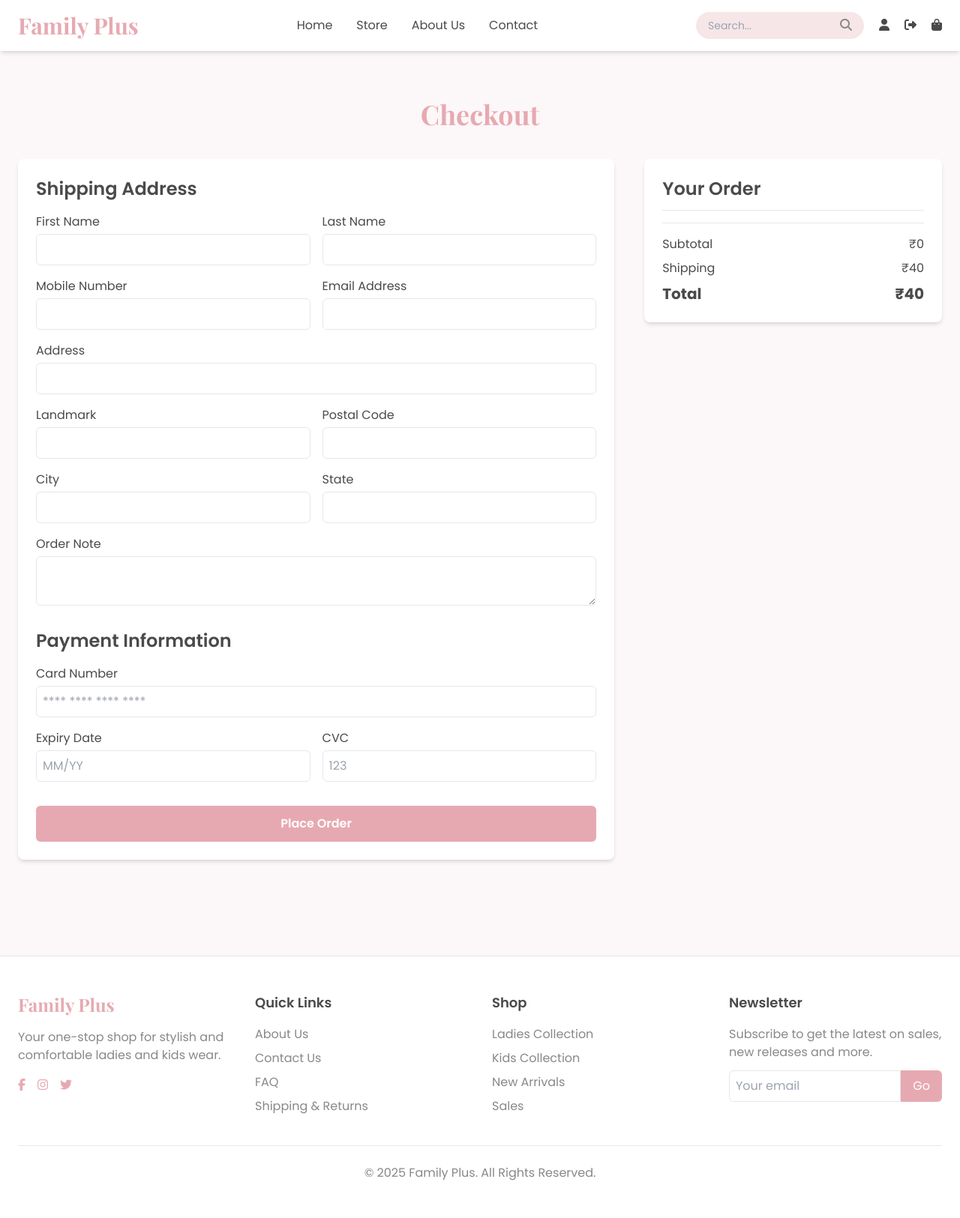
After one commit to navafv/familyplus, a Django app: page /cart/checkout/ in a window 1280 px wide. The commit adds this page. Shown: the whole page at 75% size. Run offline with Django 5.2, Linux system fonts and the light colour scheme; the visitor is signed in with stand-in values (Sample User, id 1); data that the repository does not hold is empty; some libraries are stand-ins or nearby versions.

Commit message:
handled cart and checkout

```diff
--- a/carts/context_processors.py
+++ b/carts/context_processors.py
@@ -8,7 +8,10 @@ def counter(request):
     else:
         try:
             cart = Cart.objects.filter(cart_id=_cart_id(request))
-            cart_items = CartItem.objects.all().filter(cart=cart[:1])
+            if request.user.is_authenticated:
+                cart_items = CartItem.objects.all().filter(user=request.user)
+            else:
+                cart_items = CartItem.objects.all().filter(cart=cart[:1])
             for cart_item in cart_items:
                 cart_count += cart_item.quantity
         except Cart.DoesNotExist:
--- a/carts/models.py
+++ b/carts/models.py
@@ -1,5 +1,6 @@
 from django.db import models
 from store.models import Product, Variation
+from accounts.models import Account
 
 # Create your models here.
 
@@ -11,9 +12,10 @@ class Cart(models.Model):
         return self.cart_id
 
 class CartItem(models.Model):
+    user = models.ForeignKey(Account, on_delete=models.CASCADE, null=True)
     product = models.ForeignKey(Product, on_delete=models.CASCADE)
     variations = models.ManyToManyField(Variation, blank=True)
-    cart = models.ForeignKey(Cart, on_delete=models.CASCADE)
+    cart = models.ForeignKey(Cart, on_delete=models.CASCADE, null=True)
     quantity = models.IntegerField()
     is_active = models.BooleanField(default=True)
 
--- a/carts/urls.py
+++ b/carts/urls.py
@@ -6,4 +6,6 @@ urlpatterns = [
     path("add_cart/<int:product_id>/", views.add_cart, name="add_cart"),
     path("remove_cart/<int:product_id>/<int:cart_item_id>/", views.remove_cart, name="remove_cart"),
     path("remove_cart_item/<int:product_id>/<int:cart_item_id>/", views.remove_cart_item, name="remove_cart_item"),
+
+    path("checkout/", views.checkout, name="checkout"),
 ]
--- a/carts/views.py
+++ b/carts/views.py
@@ -3,6 +3,7 @@ from django.http import HttpResponse
 from store.models import Product, Variation
 from .models import Cart, CartItem
 from django.core.exceptions import ObjectDoesNotExist
+from django.contrib.auth.decorators import login_required
 
 # Create your views here.
 
@@ -13,72 +14,127 @@ def _cart_id(request):
     return cart
 
 def add_cart(request, product_id):
+    current_user = request.user
     product = Product.objects.get(id=product_id) # get the product
-    product_variation = []
+    # if the user is authenticated
+    if current_user.is_authenticated:
+        product_variation = []
 
-    if request.method == 'POST':
-        for item in request.POST:
-            key = item
-            value = request.POST[key]
+        if request.method == 'POST':
+            for item in request.POST:
+                key = item
+                value = request.POST[key]
 
-            try:
-                variation = Variation.objects.get(product=product, variation_category__iexact=key, variation_value__iexact=value)
-                product_variation.append(variation)
-            except:
-                pass
+                try:
+                    variation = Variation.objects.get(product=product, variation_category__iexact=key, variation_value__iexact=value)
+                    product_variation.append(variation)
+                except:
+                    pass
 
-    try:
-        cart = Cart.objects.get(cart_id=_cart_id(request)) #get the cart using the cart_id present in the session
-    except Cart.DoesNotExist:
-        cart = Cart.objects.create(
-            cart_id = _cart_id(request)
-        )
-    cart.save()
+        is_cart_item_exists = CartItem.objects.filter(product=product, user=current_user).exists()
+        if is_cart_item_exists:
+            cart_item = CartItem.objects.filter(product=product, user=current_user)
+            ex_var_list = []
+            id = []
+            for item in cart_item:
+                existing_variation = item.variations.all()
+                ex_var_list.append(list(existing_variation))
+                id.append(item.id)
 
-    is_cart_item_exists = CartItem.objects.filter(product=product, cart=cart).exists()
-    if is_cart_item_exists:
-        cart_item = CartItem.objects.filter(product=product, cart=cart)
-        # existing_variations -> database
-        # current_variation -> product_carion
-        # item_id -> database
-        ex_var_list = []
-        id = []
-        for item in cart_item:
-            existing_variation = item.variations.all()
-            ex_var_list.append(list(existing_variation))
-            id.append(item.id)
+            if product_variation in ex_var_list:
+                # increase the cart item quantity
+                index = ex_var_list.index(product_variation)
+                item_id = id[index]
+                item = CartItem.objects.get(product=product, id=item_id)
+                item.quantity += 1
+                item.save()
+            else:
+                item = CartItem.objects.create(product=product, quantity=1, user=current_user)
+                if len(product_variation) > 0:
+                    item.variations.clear()
+                    item.variations.add(*product_variation)
+                item.save()
+        else:
+            cart_item = CartItem.objects.create(
+                product = product,
+                quantity = 1,
+                user = current_user,
+            )
+            if len(product_variation) > 0:
+                cart_item.variations.clear()
+                cart_item.variations.add(*product_variation)
+            cart_item.save()
+        return redirect('cart')
+    # if the user is not authenticated
+    else:
+        product_variation = []
 
-        if product_variation in ex_var_list:
-            # increase the cart item quantity
-            index = ex_var_list.index(product_variation)
-            item_id = id[index]
-            item = CartItem.objects.get(product=product, id=item_id)
-            item.quantity += 1
-            item.save()
+        if request.method == 'POST':
+            for item in request.POST:
+                key = item
+                value = request.POST[key]
 
+                try:
+                    variation = Variation.objects.get(product=product, variation_category__iexact=key, variation_value__iexact=value)
+                    product_variation.append(variation)
+                except:
+                    pass
+
+        try:
+            cart = Cart.objects.get(cart_id=_cart_id(request)) #get the cart using the cart_id present in the session
+        except Cart.DoesNotExist:
+            cart = Cart.objects.create(
+                cart_id = _cart_id(request)
+            )
+
+        cart.save()
+
+        is_cart_item_exists = CartItem.objects.filter(product=product, cart=cart).exists()
+        if is_cart_item_exists:
+            cart_item = CartItem.objects.filter(product=product, cart=cart)
+            # existing_variations -> database
+            # current_variation -> product_carion
+            # item_id -> database
+            ex_var_list = []
+            id = []
+            for item in cart_item:
+                existing_variation = item.variations.all()
+                ex_var_list.append(list(existing_variation))
+                id.append(item.id)
+
+            if product_variation in ex_var_list:
+                # increase the cart item quantity
+                index = ex_var_list.index(product_variation)
+                item_id = id[index]
+                item = CartItem.objects.get(product=product, id=item_id)
+                item.quantity += 1
+                item.save()
+            else:
+                item = CartItem.objects.create(product=product, quantity=1, cart=cart)
+                if len(product_variation) > 0:
+                    item.variations.clear()
+                    item.variations.add(*product_variation)
+                item.save()
         else:
-            item = CartItem.objects.create(product=product, quantity=1, cart=cart)
+            cart_item = CartItem.objects.create(
+                product = product,
+                quantity = 1,
+                cart = cart,
+            )
             if len(product_variation) > 0:
-                item.variations.clear()
-                item.variations.add(*product_variation)
-            item.save()
-    else:
-        cart_item = CartItem.objects.create(
-            product = product,
-            quantity = 1,
-            cart = cart,
-        )
-        if len(product_variation) > 0:
-            cart_item.variations.clear()
-            cart_item.variations.add(*product_variation)
-        cart_item.save()
-    return redirect('cart')
+                cart_item.variations.clear()
+                cart_item.variations.add(*product_variation)
+            cart_item.save()
+        return redirect('cart')
 
 def remove_cart(request, product_id, cart_item_id):
-    cart = Cart.objects.get(cart_id=_cart_id(request))
     product = get_object_or_404(Product, id=product_id)
     try:
-        cart_item = CartItem.objects.get(product=product, cart=cart, id=cart_item_id)
+        if request.user.is_authenticated:
+            cart_item = CartItem.objects.get(product=product, user=request.user, id=cart_item_id)
+        else:
+            cart = Cart.objects.get(cart_id=_cart_id(request))
+            cart_item = CartItem.objects.get(product=product, cart=cart, id=cart_item_id)
         if cart_item.quantity > 1:
             cart_item.quantity -= 1
             cart_item.save()
@@ -89,9 +145,12 @@ def remove_cart(request, product_id, cart_item_id):
     return redirect('cart')
 
 def remove_cart_item(request, product_id, cart_item_id):
-    cart = Cart.objects.get(cart_id=_cart_id(request))
     product = get_object_or_404(Product, id=product_id)
-    cart_item = CartItem.objects.get(product=product, cart=cart, id=cart_item_id)
+    if request.user.is_authenticated:
+        cart_item = CartItem.objects.get(product=product, user=request.user, id=cart_item_id)
+    else:
+        cart = Cart.objects.get(cart_id=_cart_id(request))
+        cart_item = CartItem.objects.get(product=product, cart=cart, id=cart_item_id)
     cart_item.delete()
     return redirect('cart')
 
@@ -99,8 +158,11 @@ def cart(request, total=0, quantity=0, cart_items=None):
     try:
         shipping = 0
         grand_total = 0
-        cart = Cart.objects.get(cart_id=_cart_id(request))
-        cart_items = CartItem.objects.filter(cart=cart, is_active=True)
+        if request.user.is_authenticated:
+            cart_items = CartItem.objects.filter(user=request.user, is_active=True)
+        else:
+            cart = Cart.objects.get(cart_id=_cart_id(request))
+            cart_items = CartItem.objects.filter(cart=cart, is_active=True)
         for cart_item in cart_items:
             total += (cart_item.product.price * cart_item.quantity)
             quantity += cart_item.quantity
@@ -118,3 +180,27 @@ def cart(request, total=0, quantity=0, cart_items=None):
         'grand_total': grand_total,
     }
     return render(request, 'store/cart.html', context)
+
+@login_required(login_url='login')
+def checkout(request, total=0, quantity=0, cart_items=None):
+    try:
+        shipping = 0
+        grand_total = 0
+        cart_items = CartItem.objects.filter(user=request.user, is_active=True)
+        for cart_item in cart_items:
+            total += (cart_item.product.price * cart_item.quantity)
+            quantity += cart_item.quantity
+        # tax = (2 * total) / 100           # 2% of total
+        shipping = 40
+        grand_total = total + shipping
+    except ObjectDoesNotExist:
+        pass # just ignore
+
+    context = {
+        'total': total,
+        'quantity': quantity,
+        'cart_items': cart_items,
+        'shipping': shipping,
+        'grand_total': grand_total,
+    }
+    return render(request, 'store/checkout.html', context)
--- a/templates/store/cart.html
+++ b/templates/store/cart.html
@@ -63,7 +63,7 @@
                                 <span>Total</span>
                                 <span>₹{{ grand_total }}</span>
                             </div>
-                            <a href="#" data-page="checkout" class="block text-center bg-primary text-white w-full py-3 mt-6 rounded-md font-semibold hover:bg-opacity-90 transition">Proceed to Checkout</a>
+                            <a href="{% url 'checkout' %}" data-page="checkout" class="block text-center bg-primary text-white w-full py-3 mt-6 rounded-md font-semibold hover:bg-opacity-90 transition">Proceed to Checkout</a>
                          </div>
                     </div>
                     {% endif %}
--- /dev/null
+++ b/templates/store/checkout.html
@@ -0,0 +1,95 @@
+{% extends "base.html" %}
+
+{% block content %}
+    <main>
+        <!-- Checkout Page -->
+        <section id="checkout" class="page">
+            <div class="container mx-auto px-6 py-16">
+                <h1 class="text-4xl font-serif text-center text-primary mb-10">Checkout</h1>
+                <form action="" method="POST" class="flex flex-col lg:flex-row-reverse gap-10">
+                    {% csrf_token %}
+                    <div class="w-full lg:w-1/3">
+                        <div class="bg-white p-6 rounded-lg shadow-md">
+                            <h2 class="text-2xl font-semibold border-b pb-3 mb-4">Your Order</h2>
+                            {% for cart_item in cart_items %}
+                            <div class="flex justify-between items-center mb-3">
+                                <span class="text-text-dark">
+                                    {{ cart_item.product.product_name }} x {{ cart_item.quantity }}<br>
+                                    <span class="text-xs">
+                                        {% if cart_item.variations.all %}
+                                            {% for item in cart_item.variations.all %}
+                                                {{ item.variation_category | capfirst }}: {{ item.variation_value | capfirst }}<span class="last:hidden">,</span>
+                                            {% endfor %}
+                                        {% endif %}
+                                    </span>
+                                </span>
+                                <span class="font-semibold">
+                                    ₹{{ cart_item.sub_total }}<br>
+                                    <span class="font-normal text-xs">₹{{ cart_item.product.price }} each</span>
+                                </span>
+                            </div>
+                            {% endfor %}
+                            <div class="border-t pt-4 mt-4 space-y-2">
+                                <div class="flex justify-between"><span>Subtotal</span><span>₹{{ total }}</span></div>
+                                <div class="flex justify-between"><span>Shipping</span><span>₹{{ shipping }}</span></div>
+                                <div class="flex justify-between font-bold text-xl"><span>Total</span><span>₹{{ grand_total }}</span></div>
+                            </div>
+                        </div>
+                    </div>
+                    <div class="w-full lg:w-2/3 bg-white p-6 rounded-lg shadow-md">
+                        <h2 class="text-2xl font-semibold mb-4">Shipping Address</h2>
+                        <div class="grid grid-cols-1 md:grid-cols-2 gap-4 mb-6">
+                            <div>
+                                <label class="block mb-1">First Name</label>
+                                <input type="text" class="w-full p-2 border rounded-md" name="first_name" />
+                            </div>
+                            <div>
+                                <label class="block mb-1">Last Name</label>
+                                <input type="text" class="w-full p-2 border rounded-md" name="last_name" />
+                            </div>
+                            <div>
+                                <label class="block mb-1">Mobile Number</label>
+                                <input type="text" class="w-full p-2 border rounded-md" name="phone" />
+                            </div>
+                            <div>
+                                <label class="block mb-1">Email Address</label>
+                                <input type="email" class="w-full p-2 border rounded-md" name="email" />
+                            </div>
+                            <div class="md:col-span-2">
+                                <label class="block mb-1">Address</label>
+                                <input type="text" class="w-full p-2 border rounded-md" name="address" />
+                            </div>
+                            <div>
+                                <label class="block mb-1">Landmark</label>
+                                <input type="text" class="w-full p-2 border rounded-md" name="landmark" />
+                            </div>
+                            <div>
+                                <label class="block mb-1">Postal Code</label>
+                                <input type="number" class="w-full p-2 border rounded-md" name="postal_code" />
+                            </div>
+                            <div>
+                                <label class="block mb-1">City</label>
+                                <input type="text" class="w-full p-2 border rounded-md" name="City" />
+                            </div>
+                            <div>
+                                <label class="block mb-1">State</label>
+                                <input type="text" class="w-full p-2 border rounded-md" name="state" />
+                            </div>
+                            <div class="md:col-span-2">
+                                <label class="block mb-1">Order Note</label>
+                                <textarea class="w-full p-2 border rounded-md" name="order_note"></textarea>
+                            </div>
+                        </div>
+                        <h2 class="text-2xl font-semibold mb-4">Payment Information</h2>
+                        <div><label class="block mb-1">Card Number</label><input type="text" class="w-full p-2 border rounded-md" placeholder="**** **** **** ****"></div>
+                        <div class="grid grid-cols-2 gap-4 mt-4">
+                            <div><label class="block mb-1">Expiry Date</label><input type="text" class="w-full p-2 border rounded-md" placeholder="MM/YY"></div>
+                            <div><label class="block mb-1">CVC</label><input type="text" class="w-full p-2 border rounded-md" placeholder="123"></div>
+                        </div>
+                        <button type="submit" class="block text-center bg-primary text-white w-full py-3 mt-8 rounded-md font-semibold hover:bg-opacity-90 transition">Place Order</button>
+                    </div>
+                </form>
+            </div>
+        </section>
+    </main>
+{% endblock content %}
```
Also changed, not shown: accounts/views.py (+50 -1 lines), carts/migrations/0003_cartitem_user_alter_cartitem_cart.py (added).
